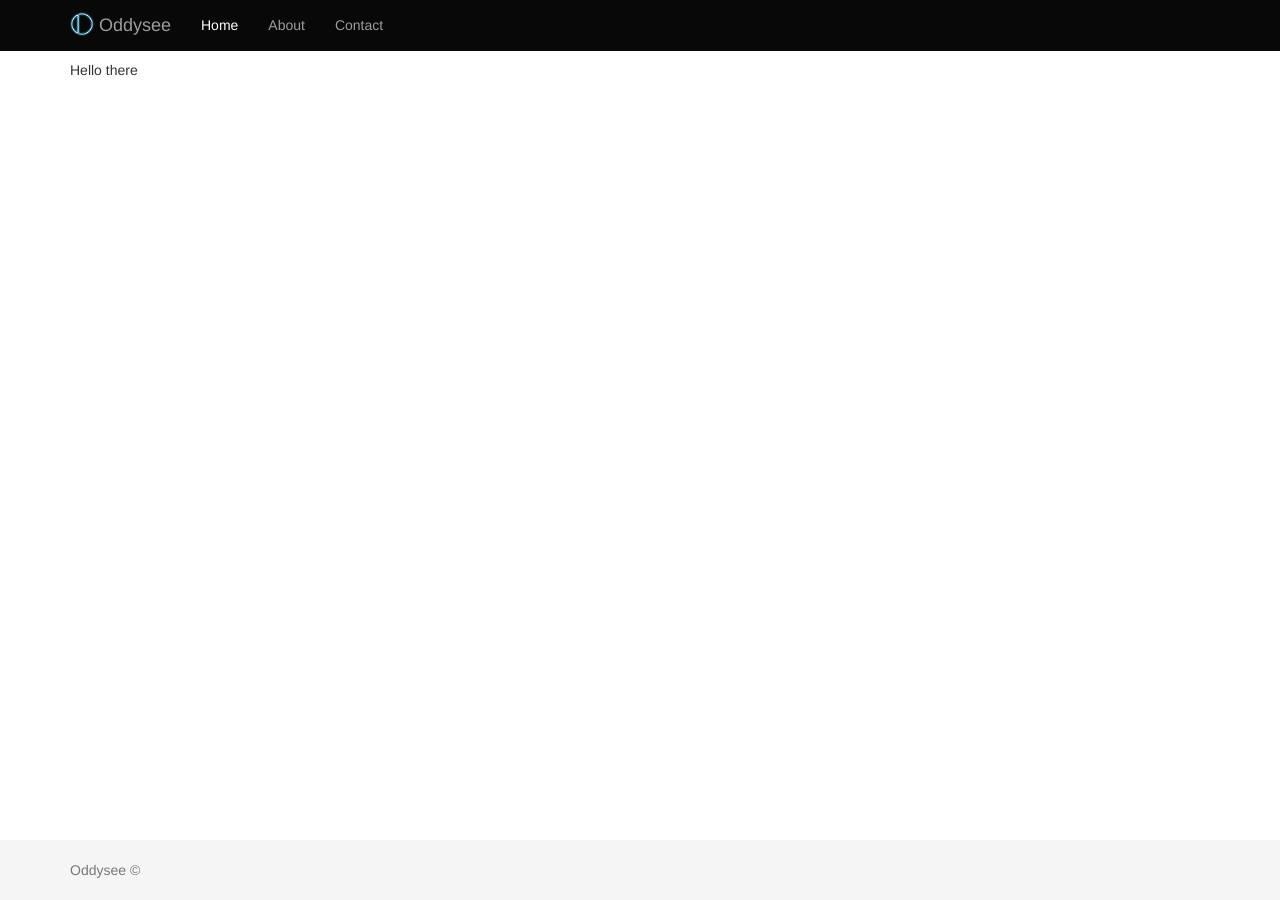
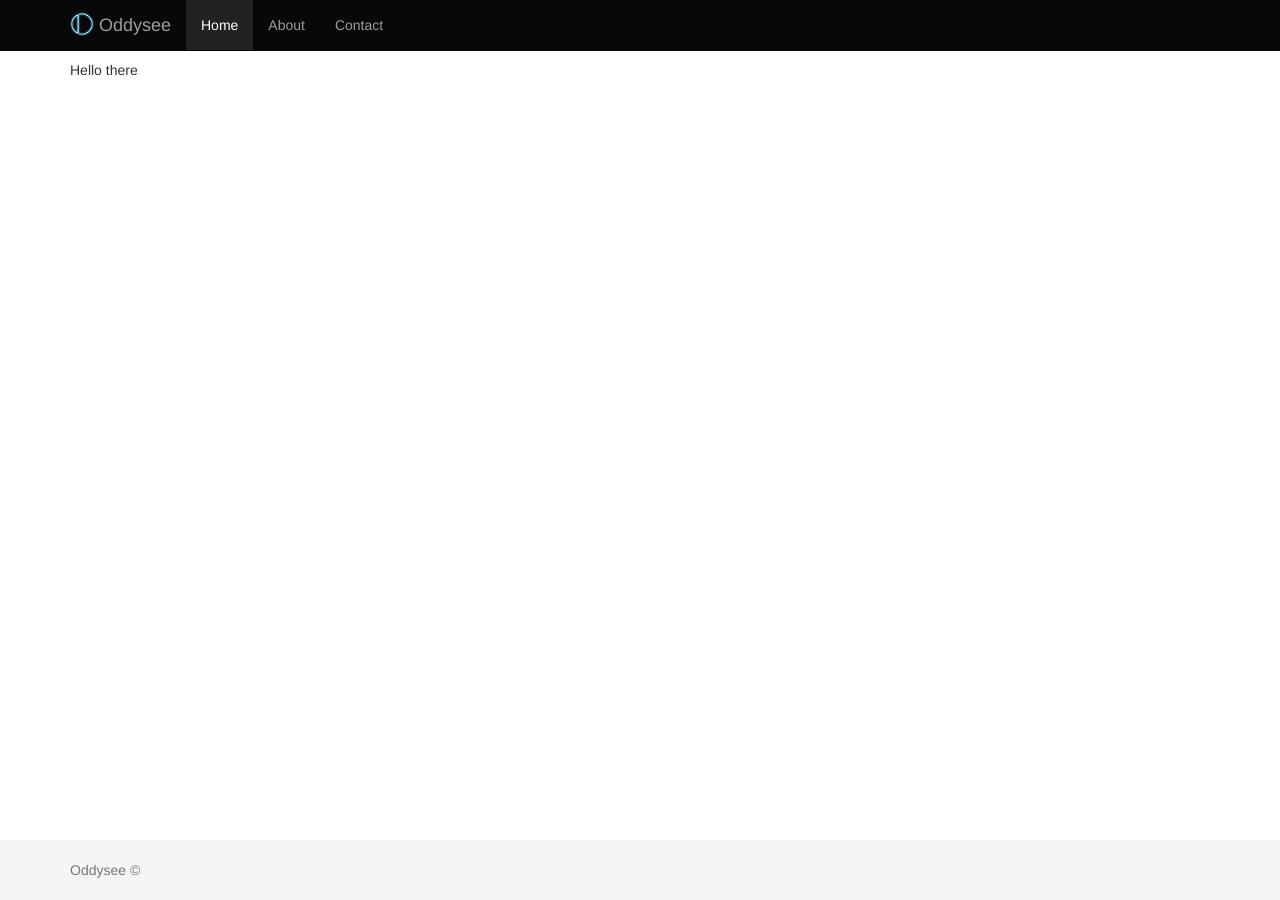
Before and after one commit to OddyseeGamers/oddysee, a Jekyll site: the page built from index.html, in a window 1280 px wide. Built offline with Jekyll 4.4.1, drawn with Linux system fonts in a browser that asks for light colours; nearby versions of some CDN libraries.

Commit message:
Update stylesheet.css

```diff
--- a/css/stylesheet.css
+++ b/css/stylesheet.css
@@ -17,10 +17,11 @@
   background-color: #f5f5f5;
 }
 
-.navbar-nav>.active>a {
-  color: #fff;
-  background-color: #222;
+.navbar-inverse .navbar-nav>.active>a, .navbar-inverse .navbar-nav>.active>a:hover, .navbar-inverse .navbar-nav>.active>a:focus {
+color: #fff;
+background-color: #222;
 }
+
 .navbar-inverse {
   background-color: #080808;
   border-color: #080808;
```
